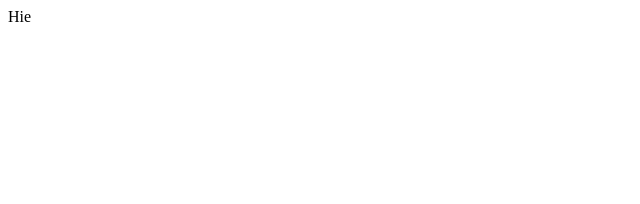
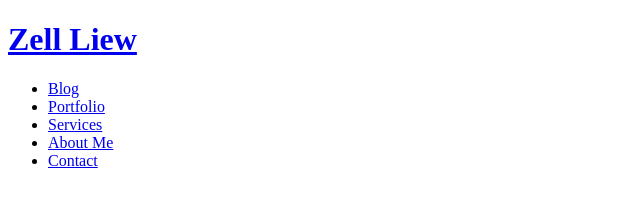
Before and after one commit to doinyamom123bruh/website, a plain HTML site: page index.html in a window 1280 px wide. Shown: the whole page, without its empty margins (0-640 px from the left). Drawn offline with Linux system fonts and the light colour scheme.

Commit message:
Update index.html

```diff
--- a/index.html
+++ b/index.html
@@ -1 +1,36 @@
-<head> Hie</head>
+<!DOCTYPE html>
+<html>
+
+    <head>
+        <meta charset= "UTF-8">
+        <link rel="stylesheet" href="css/style.css">
+        <title> My First Website </title>
+    </head>
+    <body>
+        <div id="header">
+            <!-- #header given to allow better targeting for CSS at a later stage  -->
+            <div class="wrap">
+                <!-- .wrap given  because multiple elements use the same wrap -->
+                <div id="title-area">
+                    <h1 id="title">
+                        <a href="#">Zell Liew</a>
+                        <!-- anchor tags are given href of # for demo purposes. -->
+                    </h1>
+                </div>
+
+                <nav>
+                    <ul>
+                    <!-- An unordered list is used for navigation -->
+                        <li><a href="#">Blog</a></li>
+                        <li><a href="#">Portfolio</a></li>
+                        <li><a href="#">Services</a></li>
+                        <li><a href="#">About Me</a></li>
+                        <li><a href="#">Contact </a></li>
+                    </ul>
+                </nav>
+            </div>
+        </div>
+
+    </body>
+
+</html>
```
